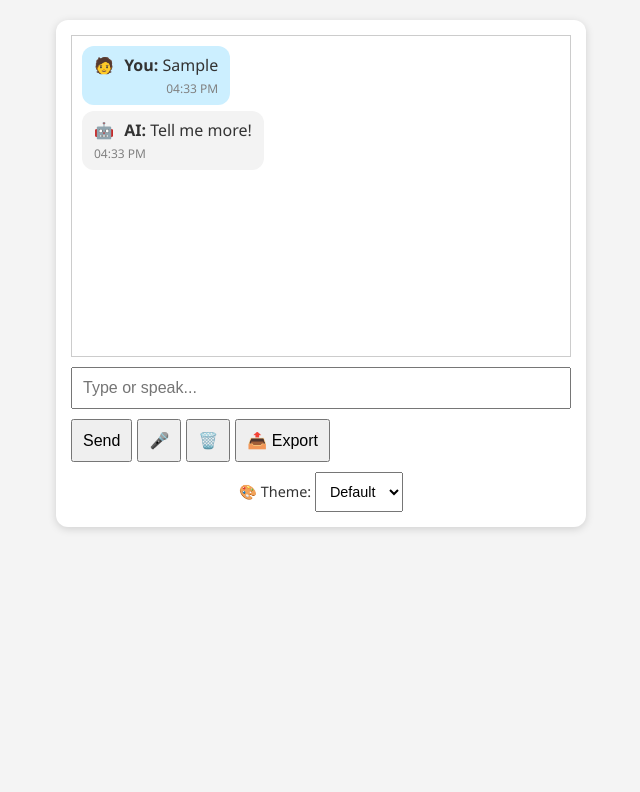
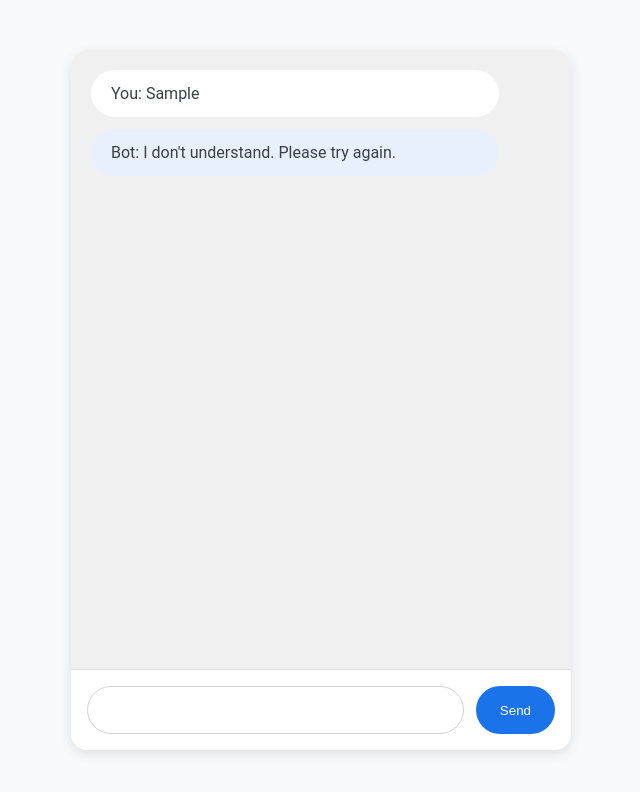
Before and after one commit to CloudCompile/JAY-GPT-NLP, a plain HTML site: page index.html in a window 1280 px wide. Both pictures are taken after typing "Sample" into the empty fields and a click on the button "Send". Shown: the whole page, without its empty margins (319-959 px from the left). Drawn offline with Linux system fonts and the light colour scheme; a web font is replaced by a local one.

Commit message:
Different ai

```diff
--- a/index.html
+++ b/index.html
@@ -1,33 +1,18 @@
 <!DOCTYPE html>
-<html lang="en">
+<html>
 <head>
-  <meta charset="UTF-8" />
-  <meta name="viewport" content="width=device-width, initial-scale=1.0"/>
-  <title>WebBot Chat</title>
-  <link rel="stylesheet" href="style.css" />
+    <title>Gemini-Inspired Chatbot</title>
+    <link rel="stylesheet" href="style.css">
+    <link href="https://fonts.googleapis.com/css2?family=Google+Sans:wght@400;500&display=swap" rel="stylesheet">
 </head>
 <body>
-  <div class="chat-container">
-    <div id="chat-box"></div>
-    <div id="typing-indicator">WebBot is thinking<span class="dots">...</span></div>
-    <input type="text" id="user-input" placeholder="Type or speak..." />
-    <div class="buttons">
-      <button onclick="sendMessage()">Send</button>
-      <button onclick="startListening()">🎤</button>
-      <button onclick="clearChat()">🗑️</button>
-      <button onclick="exportChat()">📤 Export</button>
+    <div id="chat-window">
+        <div id="chat-log"></div>
+        <div id="input-area">
+            <input type="text" id="user-input">
+            <button id="send-button">Send</button>
+        </div>
     </div>
-    <div class="theme-picker">
-      <label>🎨 Theme:
-        <select onchange="toggleTheme(this.value)">
-          <option value="">Default</option>
-          <option value="dark">Dark</option>
-          <option value="retro">Retro</option>
-          <option value="neon">Neon</option>
-        </select>
-      </label>
-    </div>
-  </div>
-  <script src="script.js"></script>
+    <script src="script.js"></script>
 </body>
 </html>
--- a/script.js
+++ b/script.js
@@ -1,278 +1,127 @@
-const chatBox = document.getElementById("chat-box");
-const input = document.getElementById("user-input");
-const synth = window.speechSynthesis;
-let personality = "friendly";
-let memory = {};
-let todoList = [];
+const chatLog = document.getElementById('chat-log');
+const userInput = document.getElementById('user-input');
+const sendButton = document.getElementById('send-button');
+let chatHistory = [];
+let conversationState = {};
 
-const soundSend = new Audio("send.mp3");
-const soundReply = new Audio("receive.mp3");
-
-// Utilities
-function sanitize(str) {
-  const div = document.createElement("div");
-  div.textContent = str;
-  return div.innerHTML;
-}
-function randomFrom(arr) {
-  return arr[Math.floor(Math.random() * arr.length)];
+if (localStorage.getItem('chatHistory')) {
+    chatHistory = JSON.parse(localStorage.getItem('chatHistory'));
+    chatHistory.forEach(message => appendMessage(message.sender, message.text, false));
 }
 
-// Display chat message
-function displayMessage(sender, message) {
-  const div = document.createElement("div");
-  div.className = `message ${sender === "AI" ? "bot" : "user"}`;
-  const timestamp = new Date().toLocaleTimeString([], { hour: '2-digit', minute: '2-digit' });
-  div.innerHTML = `
-    <div class="bubble">
-      <span class="avatar">${sender === "AI" ? "🤖" : "🧑"}</span>
-      <span class="content"><strong>${sender}:</strong> ${sanitize(message)}</span>
-      <span class="time">${timestamp}</span>
-    </div>`;
-  chatBox.appendChild(div);
-  chatBox.scrollTop = chatBox.scrollHeight;
-  if (sender === "AI") { speakMessage(message); soundReply.play(); }
-  else { soundSend.play(); }
-  saveChat();
-}
-
-function speakMessage(message) {
-  if (!message || !synth) return;
-  const utterance = new SpeechSynthesisUtterance(message);
-  synth.speak(utterance);
-}
-
-async function sendMessage() {
-  const text = input.value.trim();
-  if (!text) return;
-
-  displayMessage("You", text);
-  input.value = "";
-  document.getElementById("typing-indicator").style.display = "block";
-
-  setTimeout(async () => {
-    const response = await getBotResponse(text);
-    document.getElementById("typing-indicator").style.display = "none";
-    displayMessage("AI", response);
-    detectMood(text);
-  }, 800);
-}
-
-// Save & Load
-function saveChat() {
-  localStorage.setItem("chat", chatBox.innerHTML);
-}
-function loadChat() {
-  const saved = localStorage.getItem("chat");
-  if (saved) chatBox.innerHTML = saved;
-  if (localStorage.getItem("darkMode") === "true") document.body.classList.add("dark");
-}
-function clearChat() {
-  localStorage.removeItem("chat");
-  chatBox.innerHTML = "";
-}
-function toggleDarkMode(on) {
-  document.body.classList.toggle("dark", on);
-  localStorage.setItem("darkMode", on);
-}
-function toggleTheme(theme) {
-  document.body.className = "";
-  if (theme) document.body.classList.add(theme);
-}
-
-// Mood Detection
-function detectMood(text) {
-  const mood = text.toLowerCase();
-  if (mood.includes("sad") || mood.includes("depressed")) document.body.dataset.mood = "sad";
-  else if (mood.includes("happy") || mood.includes("yay")) document.body.dataset.mood = "happy";
-  else if (mood.includes("angry")) document.body.dataset.mood = "angry";
-  else document.body.removeAttribute("data-mood");
-}
-
-// Memory
-function rememberFact(text) {
-  const nameMatch = text.match(/my name is (.+)/i);
-  if (nameMatch) {
-    memory.name = nameMatch[1];
-    return `Nice to meet you, ${memory.name}! I'll remember that.`;
-  }
-  return null;
-}
-
-// To-Do List
-function handleTodo(text) {
-  if (text.includes("add") && text.includes("to-do")) {
-    const task = text.split("add")[1].split("to-do")[0].trim();
-    todoList.push(task);
-    return `"${task}" added to your to-do list.`;
-  }
-  if (text.includes("show to-do")) {
-    return todoList.length ? `Here's your list:\n• ${todoList.join("\n• ")}` : "Your to-do list is empty.";
-  }
-  if (text.includes("clear to-do")) {
-    todoList = [];
-    return "To-do list cleared.";
-  }
-  return null;
-}
-
-// Reminder
-function handleReminder(text) {
-  const match = text.match(/remind me in (\d+) (seconds|minutes)/);
-  if (match) {
-    const time = parseInt(match[1]);
-    const unit = match[2];
-    const ms = unit === "minutes" ? time * 60000 : time * 1000;
-    setTimeout(() => displayMessage("AI", `⏰ Reminder!`), ms);
-    return `Reminder set for ${time} ${unit}.`;
-  }
-  return null;
-}
-
-// Export Chat
-function exportChat(type = "txt") {
-  const data = [...chatBox.children].map(div => div.textContent.trim()).join("\n");
-  const blob = new Blob([data], { type: "text/plain" });
-  const a = document.createElement("a");
-  a.href = URL.createObjectURL(blob);
-  a.download = `chatlog.${type}`;
-  a.click();
-  return "Chat exported!";
-}
-
-// Geolocation
-function getLocation() {
-  if (navigator.geolocation) {
-    navigator.geolocation.getCurrentPosition(pos => {
-      displayMessage("AI", `Your location: lat ${pos.coords.latitude}, lon ${pos.coords.longitude}`);
-    });
-    return "Fetching your location...";
-  }
-  return "Geolocation not supported.";
-}
-
-// Fun Features
-function handleGame(text) {
-  if (text.includes("roll dice")) return `🎲 You rolled: ${Math.ceil(Math.random() * 6)}`;
-  if (text.includes("rock paper scissors")) {
-    const choices = ["rock", "paper", "scissors"];
-    return `I choose: ${randomFrom(choices)}!`;
-  }
-  if (text.includes("guess number")) {
-    const num = Math.ceil(Math.random() * 10);
-    return `I'm thinking of a number from 1 to 10... it's ${num}`;
-  }
-  return null;
-}
-function handleStory(text) {
-  if (text.includes("once upon a time")) {
-    return `${text}... and then the robot replied, "Let's go on an adventure!" 🤖`;
-  }
-  return null;
-}
-function handleQuest(text) {
-  if (text.includes("start quest")) return `🧙 Quest started! Say "find the dragon" or "solve the riddle"`;
-  if (text.includes("find the dragon")) return `🐉 You found the dragon! +10 XP!`;
-  if (text.includes("solve the riddle")) return `🧩 What has keys but can’t open locks? (Hint: music)`;
-  if (text.includes("piano")) return `🎵 Correct! +5 XP`;
-  return null;
-}
-
-async function getBotResponse(text) {
-  text = text.toLowerCase();
-
-  const memoryReply = rememberFact(text);
-  if (memoryReply) return memoryReply;
-
-  const todoReply = handleTodo(text);
-  if (todoReply) return todoReply;
-
-  const reminderReply = handleReminder(text);
-  if (reminderReply) return reminderReply;
-
-  const gameReply = handleGame(text);
-  if (gameReply) return gameReply;
-
-  const storyReply = handleStory(text);
-  if (storyReply) return storyReply;
-
-  const questReply = handleQuest(text);
-  if (questReply) return questReply;
-
-  if (text.includes("export chat")) return exportChat();
-  if (text.includes("get location")) return getLocation();
-
-  // Live Weather
-  if (text.includes("weather in")) {
-    const city = text.split("weather in")[1].trim();
-    const apiKey = "YOUR_API_KEY_HERE"; // Replace this
-    const url = `https://api.openweathermap.org/data/2.5/weather?q=${city}&units=metric&appid=${apiKey}`;
-    try {
-      const res = await fetch(url);
-      const data = await res.json();
-      return `🌤️ ${data.main.temp}°C in ${city}, ${data.weather[0].description}`;
-    } catch {
-      return "Couldn't fetch weather.";
+function appendMessage(sender, text, save = true) {
+    const messageDiv = document.createElement('div');
+    messageDiv.textContent = `${sender}: ${text}`;
+    chatLog.appendChild(messageDiv);
+    chatLog.scrollTop = chatLog.scrollHeight;
+    if (save) {
+        chatHistory.push({ sender, text });
+        localStorage.setItem('chatHistory', JSON.stringify(chatHistory));
     }
 }
 
-  // Image / GIF
-  if (text.includes("show gif")) {
-    return `<img src="https://media.giphy.com/media/l0MYB8Ory7Hqefo9a/giphy.gif" width="100"/>`;
+function getBotResponse(message) {
+    message = message.toLowerCase();
+
+    // Contextual responses
+    if (conversationState.name) {
+        if (message.includes('weather')) {
+            return `Okay, ${conversationState.name}, let me pretend to check the weather. It's sunny!`;
+        } else if (message.includes('favorite color')) {
+            return `I don't have a favorite color, ${conversationState.name}, but I like the color of code!`;
+        } else if (message.includes('how old am i')) {
+            if(conversationState.age) {
+                return `You told me you are ${conversationState.age} years old ${conversationState.name}.`;
+            } else {
+                return `I do not know your age ${conversationState.name}.`;
             }
-
-  // Casual Chat Responses
-  const casualResponses = [
-    { match: ["hello", "hi", "hey"], reply: "Hey there! 👋" },
-    { match: ["how are you"], reply: "Always powered on and ready to chat!" },
-    { match: ["who are you"], reply: "I'm your virtual sidekick — part code, part chaos." },
-    { match: ["what's your name"], reply: "Call me WebBot! Or whatever makes you smile." },
-    { match: ["good morning"], reply: "Good morning! ☕ Ready to seize the code?" },
-    { match: ["good night"], reply: "Sleep tight — I’ll be here when you wake." },
-    { match: ["what's up", "sup"], reply: "Not much! Just floating in your browser." },
-    { match: ["you rock", "cool bot"], reply: "You’re the real MVP 🏆" },
-    { match: ["tell me a joke"], reply: () => randomFrom([
-      "Why do Java developers wear glasses? Because they don't C#.",
-      "I told my computer I needed a break, and now it won’t stop sending beach pics.",
-      "Why was the robot angry? People kept pushing its buttons.",
-      "What's a computer’s favorite beat? An algo-rhythm."
-    ])},
-    { match: ["tell me something cool"], reply: () => randomFrom([
-      "Octopuses have 3 hearts and 9 brains.",
-      "Your brain uses more energy than a 10-watt light bulb.",
-      "NASA’s internet is 13,000x faster than yours.",
-      "Bananas are radioactive (but harmlessly delicious)."
-    ])},
-    { match: ["thanks", "thank you"], reply: "Anytime! 🤖✨" },
-    { match: ["bye", "goodbye", "see you"], reply: "Later, legend! 👋" },
-    { match: ["love you"], reply: "Aww! I’m blushing in binary 💙" },
-    { match: ["you suck"], reply: "Harsh... but fair 😅" }
-  ];
-
-  for (const item of casualResponses) {
-    if (item.match.some(kw => text.includes(kw))) {
-      return typeof item.reply === "function" ? item.reply() : item.reply;
         }
     }
 
-  return getFallbackReply();
+    // More responses
+    if (message.includes('hello') || message.includes('hi') || message.includes('hey')) {
+        return 'Hello there! How can I help you?';
+    } else if (message.includes('how are you') || message.includes('how are you doing')) {
+        return "I'm doing well, thank you!";
+    } else if (message.includes('your name') || message.includes('who are you')) {
+        return "I'm a simple chatbot created with HTML, CSS, and JavaScript.";
+    } else if (message.includes('what is the time')) {
+        return `The current time is ${new Date().toLocaleTimeString()}.`;
+    } else if (message.includes('what is the date')) {
+        return `The current date is ${new Date().toLocaleDateString()}.`;
+    } else if (message.includes('my name is')) {
+        conversationState.name = message.split('my name is ')[1].trim();
+        return `Nice to meet you, ${conversationState.name}!`;
+    } else if (message.includes('clear history')) {
+        localStorage.removeItem('chatHistory');
+        chatHistory = [];
+        chatLog.innerHTML = "";
+        return "Chat history cleared.";
+    } else if (message.includes('bye') || message.includes('goodbye') || message.includes('see you')) {
+        return 'Goodbye! Have a great day.';
+    } else if (message.includes('what is') && message.includes('plus')) {
+        let numbers = message.match(/(\d+)/g);
+        if (numbers && numbers.length === 2) {
+            return `${numbers[0]} plus ${numbers[1]} equals ${parseInt(numbers[0]) + parseInt(numbers[1])}`;
+        } else {
+            return "Please provide two numbers to add.";
+        }
+    } else if (message.includes('what is') && message.includes('minus')) {
+        let numbers = message.match(/(\d+)/g);
+        if (numbers && numbers.length === 2) {
+            return `${numbers[0]} minus ${numbers[1]} equals ${parseInt(numbers[0]) - parseInt(numbers[1])}`;
+        } else {
+            return "Please provide two numbers to subtract.";
+        }
+    } else if (message.includes('what is') && message.includes('multiplied by')) {
+        let numbers = message.match(/(\d+)/g);
+        if (numbers && numbers.length === 2) {
+            return `${numbers[0]} multiplied by ${numbers[1]} equals ${parseInt(numbers[0]) * parseInt(numbers[1])}`;
+        } else {
+            return "Please provide two numbers to multiply.";
+        }
+    } else if (message.includes('what is') && message.includes('divided by')) {
+        let numbers = message.match(/(\d+)/g);
+        if (numbers && numbers.length === 2) {
+            return `${numbers[0]} divided by ${numbers[1]} equals ${parseInt(numbers[0]) / parseInt(numbers[1])}`;
+        } else {
+            return "Please provide two numbers to divide.";
+        }
+    } else if (message.includes('tell me a joke')) {
+        const jokes = [
+            "Why don't scientists trust atoms? Because they make up everything!",
+            "What do you call a fish with no eyes? Fsh!",
+            "Why did the scarecrow win an award? Because he was outstanding in his field!",
+            "What do you call a lazy kangaroo? A pouch potato.",
+            "I'm reading a book on anti-gravity. It's impossible to put down!"
+        ];
+        return jokes[Math.floor(Math.random() * jokes.length)];
+    } else if (message.includes('how to')) {
+        return "I can't provide detailed instructions, but you can find many tutorials online.";
+    } else if (message.includes('my age is')) {
+        conversationState.age = message.split('my age is ')[1].trim();
+        return `Okay, I'll remember you are ${conversationState.age}.`;
+    } else if (message.includes('what is my favorite')) {
+        return "I do not know your favorite things.";
+    } else if (message.includes('repeat after me')) {
+        return message.replace("repeat after me", "");
+    } else {
+        return "I don't understand. Please try again.";
+    }
 }
 
-// Fallbacks
-function getFallbackReply() {
-  const styles = {
-    friendly: ["Tell me more!", "I'm listening 👂", "Try saying a command like 'joke' or 'weather in London'."],
-    sarcastic: ["Wow. That was... something.", "You really tried.", "Let's pretend that made sense."],
-    serious: ["I'm a bot. I require input.", "Invalid. Try again.", "Syntax unclear."],
-    helper: ["Need help? Try 'add to-do', 'weather in city', or 'roll dice'."]
-  };
-  return randomFrom(styles[personality]);
+sendButton.addEventListener('click', () => {
+    const message = userInput.value;
+    if (message.trim() !== '') {
+        appendMessage('You', message);
+        userInput.value = '';
+        const response = getBotResponse(message);
+        setTimeout(() => appendMessage('Bot', response), 500);
     }
+});
 
-// Start
-window.onload = () => {
-  loadChat();
-  input.addEventListener("keydown", e => {
-    if (e.key === "Enter") sendMessage();
+userInput.addEventListener("keyup", function(event) {
+    if (event.keyCode === 13) {
+        sendButton.click();
+    }
 });
-};
--- a/style.css
+++ b/style.css
@@ -1,138 +1,79 @@
 body {
-  font-family: "Segoe UI", sans-serif;
+  background-color: #f8f9fa;
+  font-family: 'Google Sans', Roboto, Arial, sans-serif;
+  display: flex;
+  justify-content: center;
+  align-items: center;
+  height: 100vh;
   margin: 0;
-  padding: 20px;
-  background: #f4f4f4;
-  color: #333;
-  transition: background 0.4s, color 0.4s;
 }
 
-.chat-container {
-  max-width: 500px;
-  margin: auto;
-  background: white;
-  padding: 15px;
-  border-radius: 12px;
-  box-shadow: 0 2px 8px rgba(0,0,0,0.15);
+#chat-window {
+  width: 500px;
+  height: 700px;
+  background-color: white;
+  border-radius: 16px;
+  box-shadow: 0 4px 12px rgba(0, 0, 0, 0.1);
   display: flex;
   flex-direction: column;
-  gap: 10px;
+  overflow: hidden;
 }
 
-#chat-box {
-  height: 300px;
+#chat-log {
+  flex-grow: 1;
   overflow-y: auto;
-  border: 1px solid #ccc;
-  padding: 10px;
-  scrollbar-width: thin;
-  scrollbar-color: #ccc transparent;
-}
-#chat-box::-webkit-scrollbar {
-  width: 6px;
-}
-#chat-box::-webkit-scrollbar-thumb {
-  background-color: #ccc;
-  border-radius: 10px;
+  padding: 20px;
+  background-color: #f0f0f0;
 }
 
-.message {
-  animation: fadeIn 0.3s ease;
-}
-.bubble {
-  background: #eee;
-  padding: 8px 12px;
-  border-radius: 12px;
+#chat-log div {
+  margin-bottom: 12px;
+  padding: 14px 20px;
+  border-radius: 24px;
   max-width: 80%;
-  display: inline-block;
-  margin-bottom: 6px;
-}
-.user .bubble {
-  background: #ccefff;
-  text-align: right;
-}
-.bot .bubble {
-  background: #f3f3f3;
-}
-.avatar {
-  margin-right: 6px;
-}
-.time {
-  font-size: 0.75em;
-  color: gray;
-  display: block;
-  margin-top: 4px;
-}
-input, button, select {
-  padding: 10px;
-  font-size: 1em;
-}
-.buttons {
-  display: flex;
-  flex-wrap: wrap;
-  gap: 5px;
-}
-.theme-picker {
-  text-align: center;
-  font-size: 0.9em;
-}
-#typing-indicator {
-  font-style: italic;
-  display: none;
-}
-.dots::after {
-  content: '...';
-  animation: blink 1s infinite;
-}
-@keyframes blink {
-  0%, 100% { opacity: 1; }
-  50% { opacity: 0.3; }
-}
-@keyframes fadeIn {
-  from { opacity: 0; transform: translateY(10px); }
-  to { opacity: 1; transform: translateY(0); }
+  word-wrap: break-word;
 }
 
-/* Themes */
-body.dark {
-  background: #121212;
-  color: #eee;
-}
-body.dark .chat-container {
-  background: #1f1f1f;
-}
-body.retro {
-  background: #fff8dc;
-  color: #3b3b3b;
-}
-body.retro .chat-container {
-  background: #fef2c0;
-}
-body.neon {
-  background: #0f0f0f;
-  color: #39ff14;
-}
-body.neon .chat-container {
-  background: #222;
+#chat-log div:nth-child(even) {
+  background-color: #e8f0fe;
+  align-self: flex-start;
+  color: #3c4043;
 }
 
-/* Mood mode */
-body[data-mood="sad"] {
-  background-color: #b3cce0;
-}
-body[data-mood="happy"] {
-  background-color: #fff3b0;
-}
-body[data-mood="angry"] {
-  background-color: #ffb3b3;
+#chat-log div:nth-child(odd) {
+  background-color: #ffffff;
+  align-self: flex-end;
+  color: #3c4043;
 }
 
-/* Mobile */
-@media (max-width: 600px) {
-  .chat-container {
-    width: 95%;
-    padding: 10px;
-  }
-  input {
-    width: 100%;
-  }
+#input-area {
+  display: flex;
+  padding: 16px;
+  border-top: 1px solid #e0e0e0;
 }
+
+#user-input {
+  flex-grow: 1;
+  padding: 14px 20px;
+  border: 1px solid #d4d4d4;
+  border-radius: 24px;
+  margin-right: 12px;
+  outline: none;
+  font-size: 16px;
+  color: #3c4043;
+}
+
+#send-button {
+  background-color: #1a73e8;
+  color: white;
+  border: none;
+  padding: 14px 24px;
+  border-radius: 24px;
+  cursor: pointer;
+  transition: background-color 0.3s ease;
+  font-weight: 500;
+}
+
+#send-button:hover {
+  background-color: #185abc;
+}
```
Lines whose indentation alone changed are shown as unchanged.
